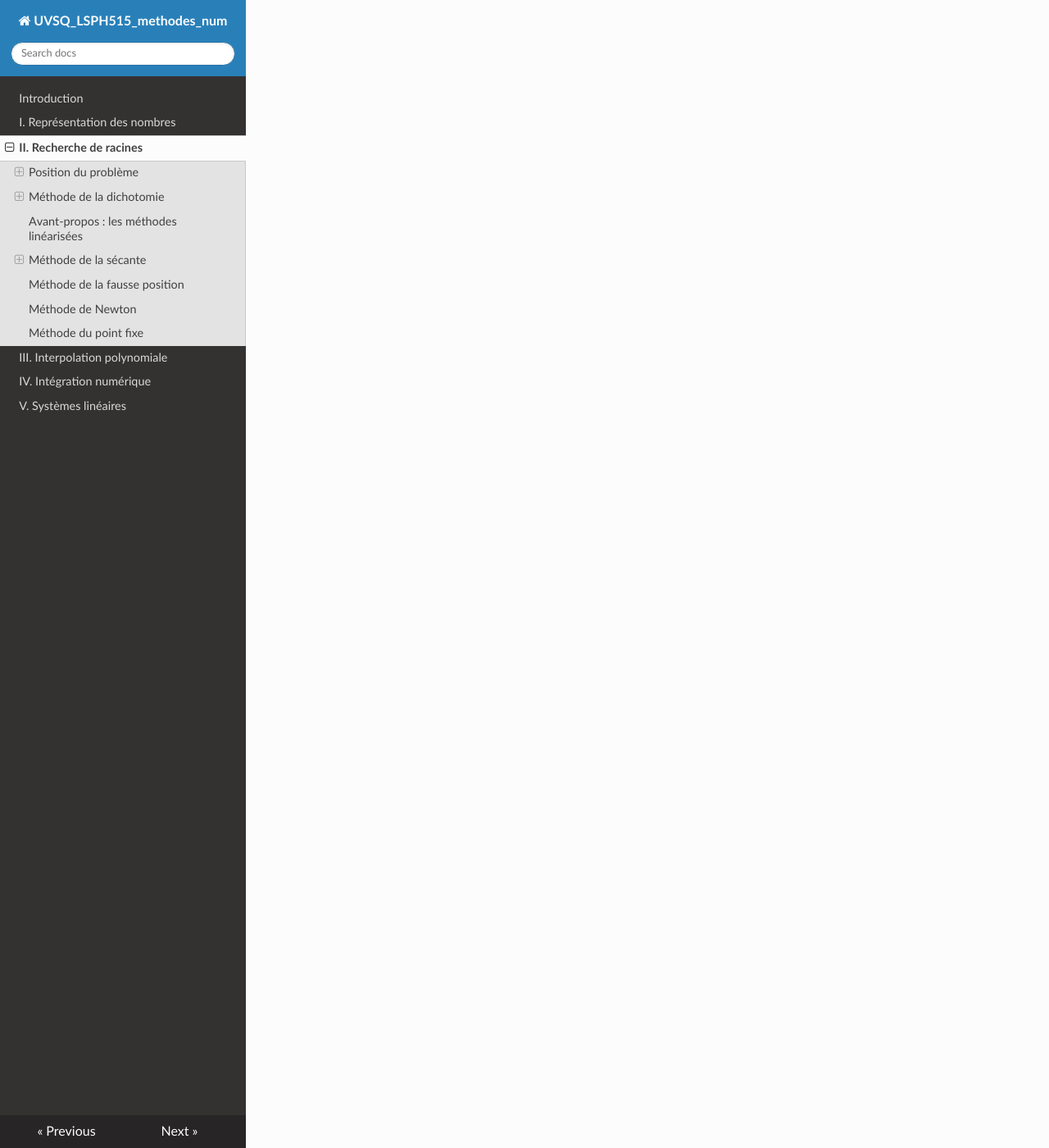
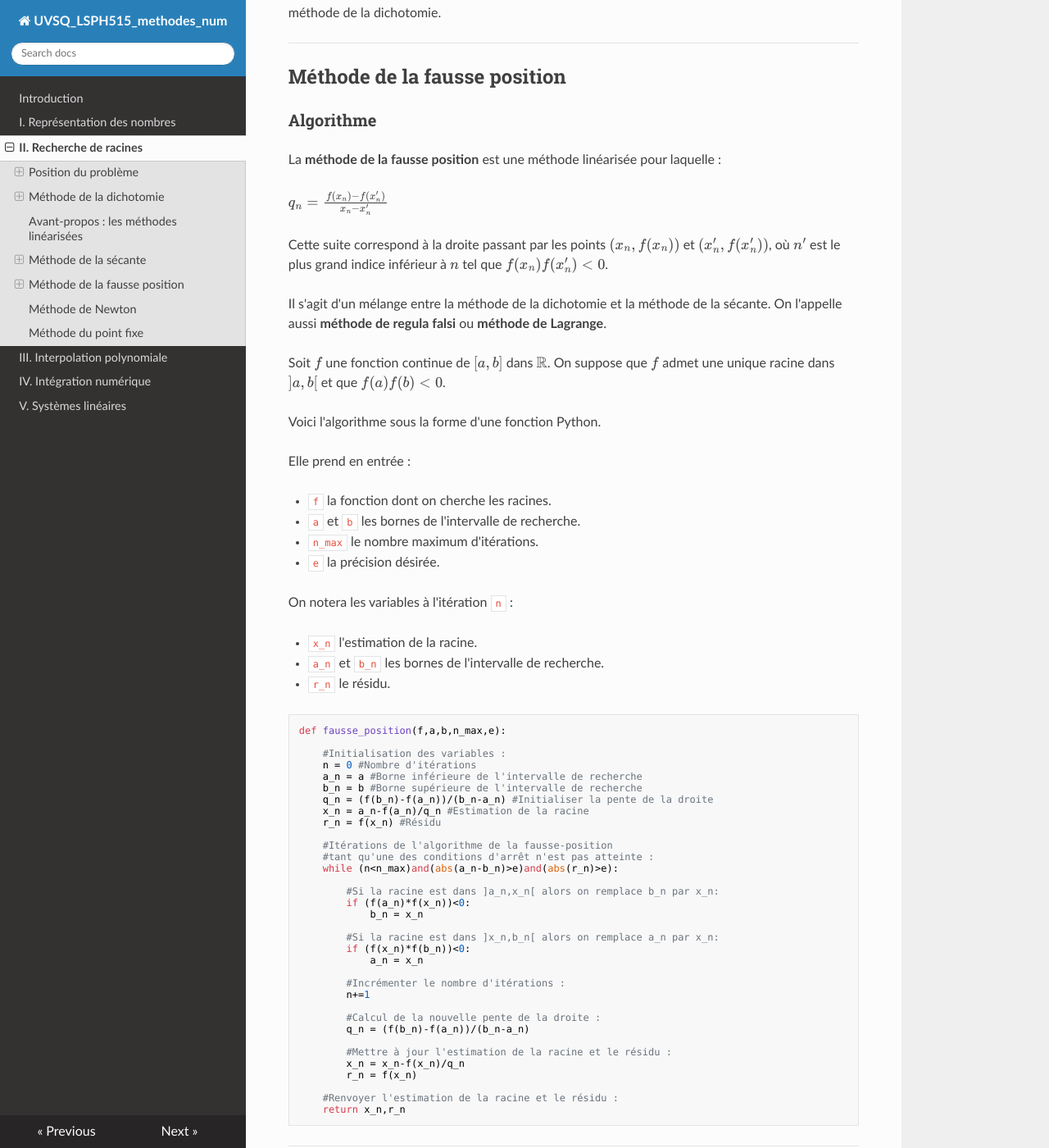
Before and after one commit to NicOudart/UVSQ_LSPH515_methodes_num, an MkDocs documentation site: the page built from docs/Chap2_Recherche_de_racines.md, in a window 1280 px wide and 1400 px high, scrolled down 10866 px. Shown: the whole window at 82% size. Built offline with MkDocs 1.6.1, drawn with Linux system fonts in a browser that asks for light colours; nearby versions of some CDN libraries; some of the changed text lies outside the part shown.

Commit message:
-Finishing secant method. -Beginning regula falsi method.

```diff
--- a/docs/Chap2_Recherche_de_racines.md
+++ b/docs/Chap2_Recherche_de_racines.md
@@ -253,13 +253,13 @@ $m \geq log_2{\frac{\mid b-a \mid}{\varepsilon}} = \frac{ln{\frac{\mid b-a \mid}
 
 ### Exemple
 
-Voici les 4 premières itérations de la méthode de la dichotomie appliquée à notre problème exemple :
+Voici les 4 premières itérations de la méthode de la dichotomie appliquée à notre problème exemple, pour un intervalle initial $[1,2]$ :
 
 ![Exemple d'application de la dichotomie](img/Chap2_exemple_dichotomie.gif)
 
 **Exercice :**
 
-En adaptant la fonction Python donnée précédemment pour la méthode de la dichotomie, estimez la valeur de $\sqrt{2}$ avec une précision de $10^{-6}$.
+En adaptant la fonction Python donnée précédemment pour la méthode de la dichotomie, avec un intervalle initial $[1,2]$, estimez la valeur de $\sqrt{2}$ avec une précision de $10^{-6}$.
 Combien d'itérations sont nécessaires pour obtenir cette précision ? Retrouvez-vous bien le nombre d'itérations théorique ?
 
 ---
@@ -349,7 +349,7 @@ def secante(f,a,b,n_max,e):
 	#tant qu'une des conditions d'arrêt n'est pas atteinte :
 	while (n<n_max)and(abs(x_n-x_n_old)>e)and(abs(r_n)>e):
 
-		#Calculer la pente :
+		#Calculer la pente de la droite :
 		q_n = (f(x_n)-f(x_n_old))/(x_n-x_n_old)
 
 		#Mettre à jour l'estimation de la racine :
@@ -375,18 +375,90 @@ Cette valeur est connue sous le nom de "nombre d'or".
 
 ### Exemple
 
-Voici les 4 premières itérations de la méthode de la sécante appliquée à notre problème exemple :
+Voici les 5 premières itérations de la méthode de la sécante appliquée à notre problème exemple.
+L'intervalle initial est ici de [0,2] pour des raisons de lisibilité :
 
-
+![Exemple d'application de la sécante](img/Chap2_exemple_secante.gif)
 
 **Exercice :**
 
-En adaptant la fonction Python donnée précédemment pour la méthode de la sécante, estimez la valeur de $\sqrt{2}$ avec une précision de $10^{-6}$.
+En adaptant la fonction Python donnée précédemment pour la méthode de la sécante, avec un intervalle initial $[1,2]$, estimez la valeur de $\sqrt{2}$ avec une précision de $10^{-6}$.
 Combien d'itérations sont nécessaires pour obtenir cette précision ? Comparez cette valeur à celle obtenue pour la méthode de la dichotomie.
 
 ---
 
 ## Méthode de la fausse position
+
+### Algorithme
+
+La **méthode de la fausse position** est une méthode linéarisée pour laquelle :
+
+$q_n = \frac{f(x_n)-f(x_n')}{x_n-x_n'}$
+
+Cette suite correspond à la droite passant par les points $(x_n,f(x_n))$ et $(x_n',f(x_n'))$, où $n'$ est le plus grand indice inférieur à $n$ tel que $f(x_n)f(x_n')<0$.
+
+Il s'agit d'un mélange entre la méthode de la dichotomie et la méthode de la sécante.
+On l'appelle aussi **méthode de regula falsi** ou **méthode de Lagrange**.
+
+Soit $f$ une fonction continue de $[a,b]$ dans $\mathbb{R}$.
+On suppose que $f$ admet une unique racine dans $]a,b[$ et que $f(a)f(b)<0$.
+
+Voici l'algorithme sous la forme d'une fonction Python.
+
+Elle prend en entrée :
+
+* `f` la fonction dont on cherche les racines.
+
+* `a` et `b` les bornes de l'intervalle de recherche.
+
+* `n_max` le nombre maximum d'itérations.
+
+* `e` la précision désirée.
+
+On notera les variables à l'itération `n` :
+
+* `x_n` l'estimation de la racine.
+
+* `a_n` et `b_n` les bornes de l'intervalle de recherche.
+
+* `r_n` le résidu.
+
+~~~
+def fausse_position(f,a,b,n_max,e):
+
+	#Initialisation des variables :
+	n = 0 #Nombre d'itérations
+	a_n = a #Borne inférieure de l'intervalle de recherche
+	b_n = b #Borne supérieure de l'intervalle de recherche
+	q_n = (f(b_n)-f(a_n))/(b_n-a_n) #Initialiser la pente de la droite
+	x_n = a_n-f(a_n)/q_n #Estimation de la racine
+	r_n = f(x_n) #Résidu
+
+	#Itérations de l'algorithme de la fausse-position
+	#tant qu'une des conditions d'arrêt n'est pas atteinte :
+	while (n<n_max)and(abs(a_n-b_n)>e)and(abs(r_n)>e):
+
+		#Si la racine est dans ]a_n,x_n[ alors on remplace b_n par x_n:
+		if (f(a_n)*f(x_n))<0:
+			b_n = x_n
+
+		#Si la racine est dans ]x_n,b_n[ alors on remplace a_n par x_n:
+		if (f(x_n)*f(b_n))<0:
+			a_n = x_n
+
+		#Incrémenter le nombre d'itérations :
+		n+=1
+
+		#Calcul de la nouvelle pente de la droite :
+		q_n = (f(b_n)-f(a_n))/(b_n-a_n)
+
+		#Mettre à jour l'estimation de la racine et le résidu :
+		x_n = x_n-f(x_n)/q_n
+		r_n = f(x_n)
+
+	#Renvoyer l'estimation de la racine et le résidu :
+	return x_n,r_n
+~~~
 
 ---
 
```
Also changed, not shown: other parts of docs/Chap2_Recherche_de_racines.md (+1 -1 lines), docs/img/Chap2_exemple_secante.gif (added).
